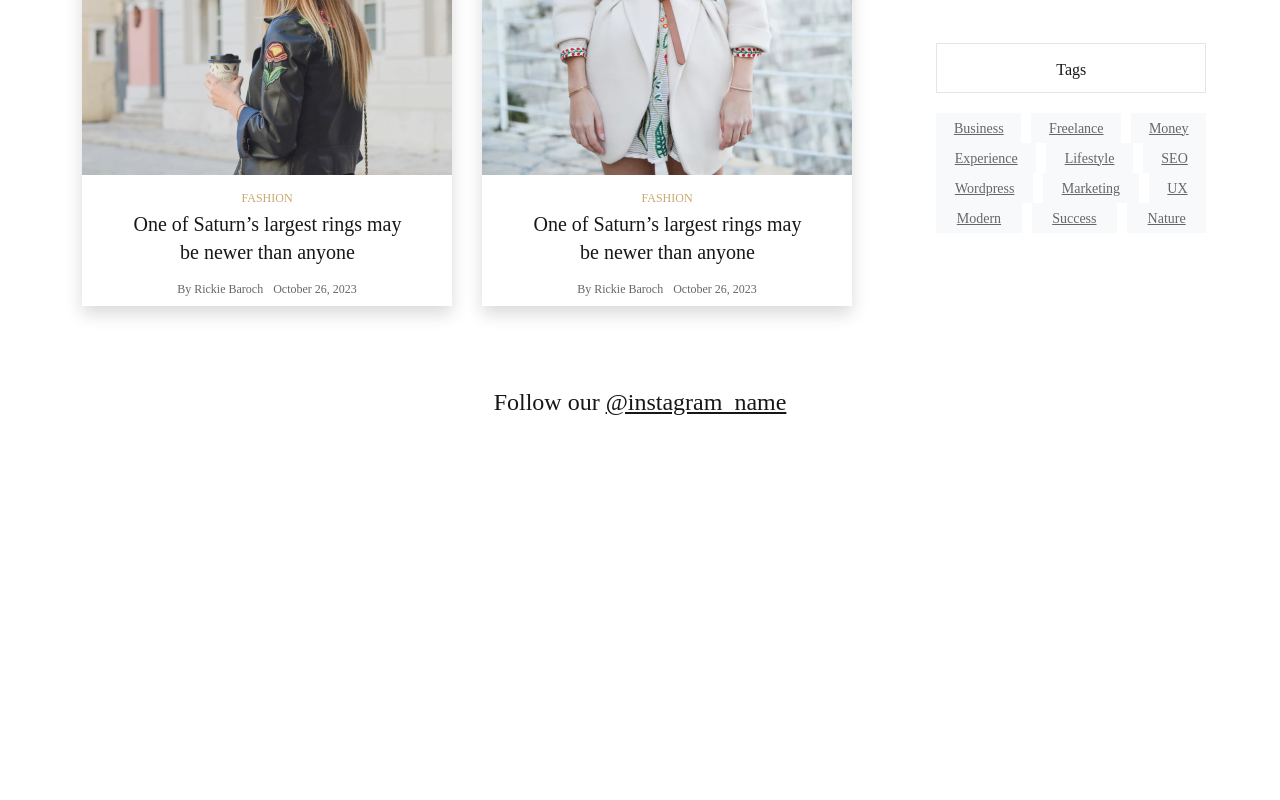
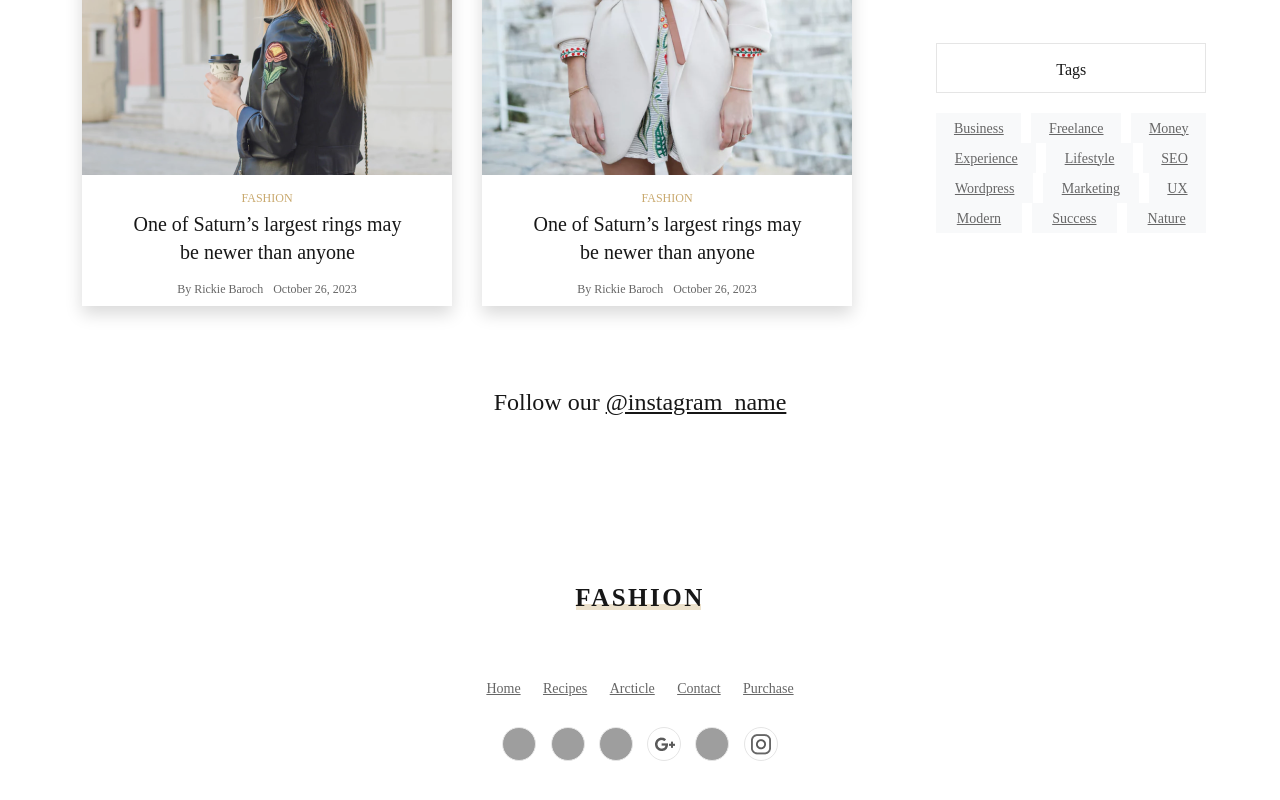
Before and after one commit to FluffyClaws/react-fashion-blog, a React (Create React App) app: page / in a window 1280 px wide. Shown: the part 3310-4110 px from the top of the page. Before the commit the page ends 3792 px from the top, so only its background shows below. Built offline with nearby package versions, Linux system fonts and the light colour scheme; grey boxes are pictures that could not be loaded.

Commit message:
bottom social and menu

```diff
--- a/src/components/Main/BottomMenu.scss
+++ b/src/components/Main/BottomMenu.scss
@@ -0,0 +1,55 @@
+.bottom-menu-wrapper {
+  display: flex;
+  justify-content: center;
+  margin-bottom: 29px;
+}
+
+.bottom-menu {
+  display: flex;
+  justify-content: space-evenly;
+  width: 352px;
+  height: 18px;
+
+  a {
+    font-family: "PT Sans";
+    font-style: normal;
+    font-weight: 400;
+    font-size: 14px;
+    line-height: 18px;
+    color: #666666;
+
+    &:hover {
+      color: #c9a96e;
+    }
+  }
+}
+.logo-bottom {
+  text-align: center;
+  margin-bottom: 60px;
+  margin-top: 100px;
+
+  a {
+    width: 100%;
+    text-align: center;
+    font-family: "PT Serif", serif;
+    font-weight: 700;
+    font-size: 25px;
+    line-height: 32px;
+    letter-spacing: 2.5px;
+    color: #171717;
+    height: 32px;
+    text-transform: uppercase;
+    text-decoration: none;
+  }
+
+  .rectangle-bottom {
+    width: 125px;
+    height: 6px;
+    top: -10px;
+    opacity: 0.35;
+    background-color: #c9a96e;
+    position: relative;
+    left: 45%;
+    z-index: -1;
+  }
+}
--- a/src/components/Main/BottomMenu.tsx
+++ b/src/components/Main/BottomMenu.tsx
@@ -1,10 +1,22 @@
 import React from "react";
 import "./BottomMenu.scss";
 
-const BottomMenu: React.FC = () => {
+const BottomMenu = () => {
   return (
-    <div className="bottom-menu-wrapper">
-      {/* ... content of bottom menu ... */}
+    <div>
+      <div className="logo-bottom">
+        <a href="#">Fashion</a>
+        <div className="rectangle-bottom"></div>
+      </div>
+      <div className="bottom-menu-wrapper">
+        <div className="bottom-menu">
+          <a href="#">Home</a>
+          <a href="#">Recipes</a>
+          <a href="#">Arcticle</a>
+          <a href="#">Contact</a>
+          <a href="#">Purchase</a>
+        </div>
+      </div>
     </div>
   );
 };
--- a/src/components/Main/BottomSocial.scss
+++ b/src/components/Main/BottomSocial.scss
@@ -0,0 +1,58 @@
+.bottom-social-wrapper {
+  display: flex;
+  justify-content: center;
+  margin-bottom: 40px;
+}
+
+.bottom-social {
+  display: flex;
+  width: 304px;
+  justify-content: space-evenly;
+}
+
+.social-circle {
+  width: 34px;
+  height: 34px;
+  border: 1px solid #e5e5e5;
+  border-radius: 50%;
+  background-repeat: no-repeat;
+  background-position: center top 50%;
+}
+
+.social-circle:hover {
+  background-color: #c9a96e;
+}
+
+.twitter-white {
+  background-image: url("../../..//public/images/twitter.png");
+  background-position: center top 50%;
+  background-repeat: no-repeat;
+}
+
+.twitter-white:hover {
+  background-image: url("../../..//public/images/twitter-white.png");
+  background-position: center top 50%;
+  background-repeat: no-repeat;
+}
+
+.gplus-circle {
+  background: url("../../..//public/images/google.png") 7.22px no-repeat,
+    url("../../..//public/images/plus.png") 21.15px no-repeat;
+}
+
+.instagram-circle {
+  background: url("../../..//public/images/instagram.png") center no-repeat,
+    url("../../..//public/images/instagram1.png") center no-repeat;
+}
+
+.be {
+  background-image: url("../../..//public/images/be.png");
+}
+
+.pinterest {
+  background-image: url("../../..//public/images/pinterest.png");
+}
+
+.fb {
+  background-image: url("../../..//public/images/fb.png");
+}
--- a/src/components/Main/BottomSocial.tsx
+++ b/src/components/Main/BottomSocial.tsx
@@ -1,10 +1,29 @@
 import React from "react";
 import "./BottomSocial.scss";
 
-const BottomSocial: React.FC = () => {
+const BottomSocial = () => {
   return (
     <div className="bottom-social-wrapper">
-      {/* ... content of bottom social ... */}
+      <div className="bottom-social">
+        <a href="">
+          <div className="social-circle fb"></div>
+        </a>
+        <a href="">
+          <div className="social-circle twitter-white"></div>
+        </a>
+        <a href="">
+          <div className="social-circle pinterest"></div>
+        </a>
+        <a href="">
+          <div className="social-circle gplus-circle"></div>
+        </a>
+        <a href="">
+          <div className="social-circle be"></div>
+        </a>
+        <a href="">
+          <div className="social-circle instagram-circle"></div>
+        </a>
+      </div>
     </div>
   );
 };
```
